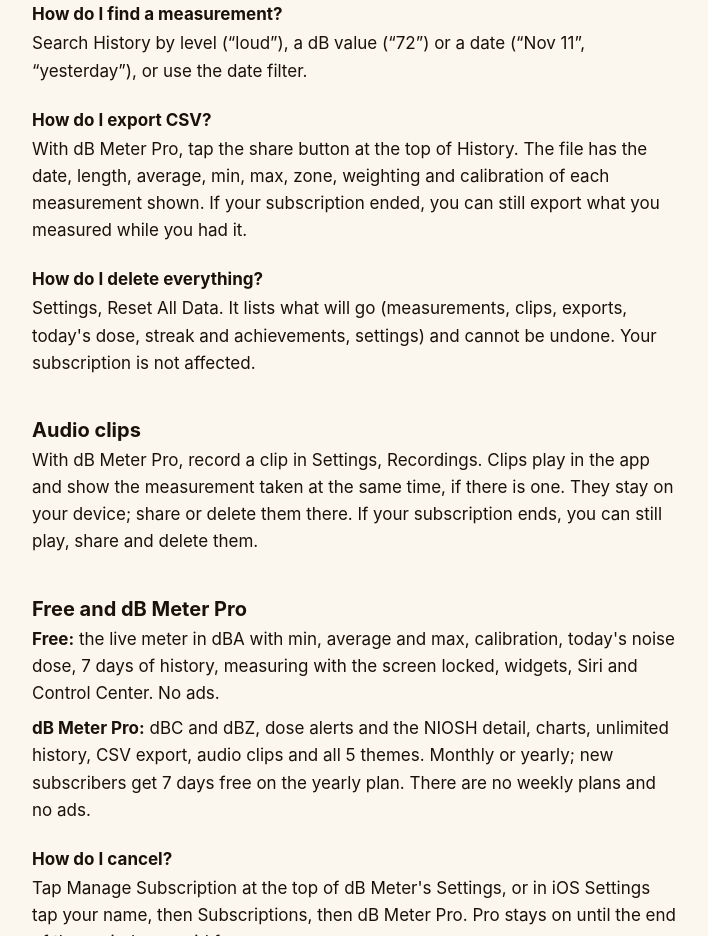
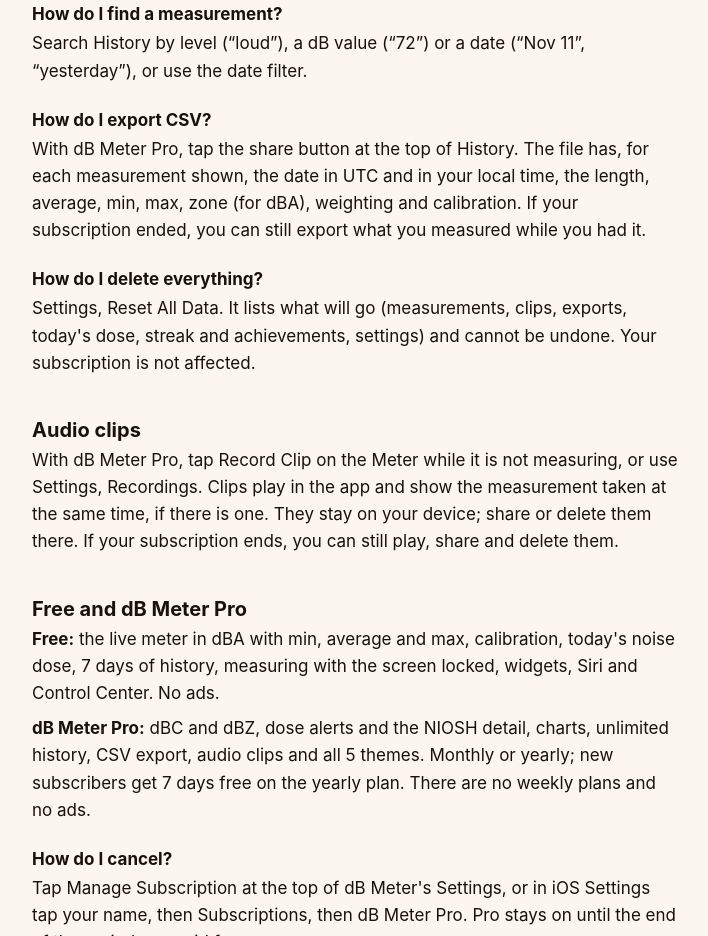
Before and after one commit to theknack2020-sketch/dbmeter-privacy, a plain HTML site: page support/index.html in a window 1280 px wide. Shown: the part 3588-4524 px from the top of the page, without its empty margins (284-992 px from the left). Drawn offline with Linux system fonts and the light colour scheme.

Commit message:
dB Meter 3.0: Record Clip on the Meter and the CSV local-time column (fix round)
Co-Authored-By: Claude Opus 5.5 <noreply@anthropic.com>

```diff
--- a/support/index.html
+++ b/support/index.html
@@ -102,12 +102,12 @@
   <h3>How do I find a measurement?</h3>
   <p>Search History by level (&ldquo;loud&rdquo;), a dB value (&ldquo;72&rdquo;) or a date (&ldquo;Nov 11&rdquo;, &ldquo;yesterday&rdquo;), or use the date filter.</p>
   <h3>How do I export CSV?</h3>
-  <p>With dB Meter Pro, tap the share button at the top of History. The file has the date, length, average, min, max, zone, weighting and calibration of each measurement shown. If your subscription ended, you can still export what you measured while you had it.</p>
+  <p>With dB Meter Pro, tap the share button at the top of History. The file has, for each measurement shown, the date in UTC and in your local time, the length, average, min, max, zone (for dBA), weighting and calibration. If your subscription ended, you can still export what you measured while you had it.</p>
   <h3>How do I delete everything?</h3>
   <p>Settings, Reset All Data. It lists what will go (measurements, clips, exports, today's dose, streak and achievements, settings) and cannot be undone. Your subscription is not affected.</p>
 
   <h2 id="clips">Audio clips</h2>
-  <p>With dB Meter Pro, record a clip in Settings, Recordings. Clips play in the app and show the measurement taken at the same time, if there is one. They stay on your device; share or delete them there. If your subscription ends, you can still play, share and delete them.</p>
+  <p>With dB Meter Pro, tap Record Clip on the Meter while it is not measuring, or use Settings, Recordings. Clips play in the app and show the measurement taken at the same time, if there is one. They stay on your device; share or delete them there. If your subscription ends, you can still play, share and delete them.</p>
 
   <h2 id="pro">Free and dB Meter Pro</h2>
   <p><strong>Free:</strong> the live meter in dBA with min, average and max, calibration, today's noise dose, 7 days of history, measuring with the screen locked, widgets, Siri and Control Center. No ads.</p>
```
Also changed, not shown: privacy/index.html (+1 -1 lines).
